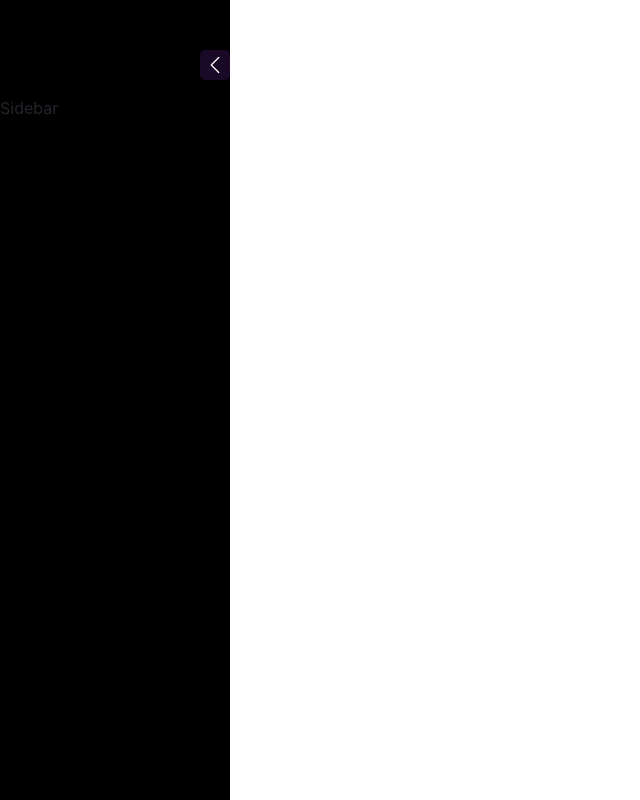
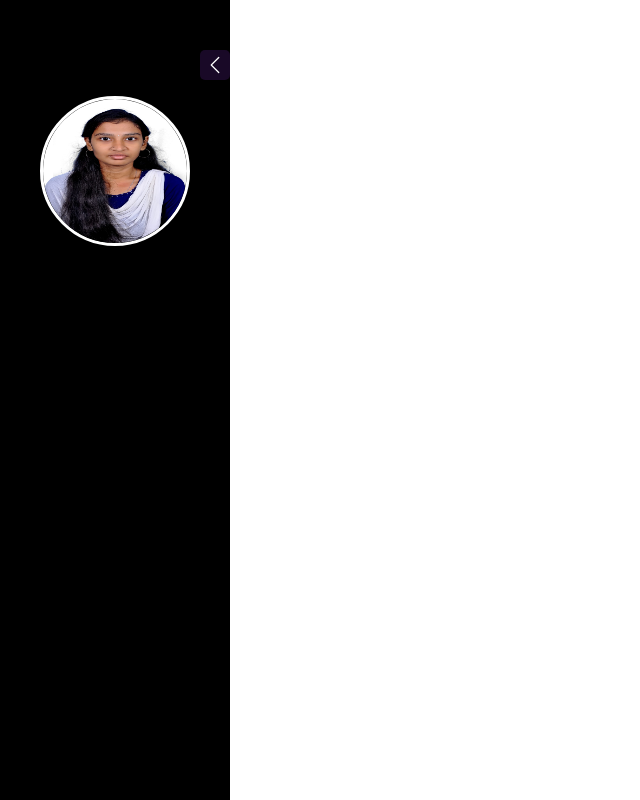
Before and after one commit to Thilagavijayan/Portfolio, a React (Create React App) app in the folder client/: page / in a window 1280 px wide. Shown: the whole page, without its empty margins (0-640 px from the left). Built offline with nearby package versions, Linux system fonts and the light colour scheme.

Commit message:
Updated Profilepic

```diff
--- a/client/src/Component/Sidebar/SidebarList.css
+++ b/client/src/Component/Sidebar/SidebarList.css
@@ -0,0 +1,10 @@
+.sidebar-profile-pic img{
+    border-radius: 90px;
+    margin-top: 10px;
+    height: 150px;
+    width: 150px;
+    display: flex;
+    vertical-align: middle;
+    margin: 0 auto;
+    border: 3px solid white;
+}
--- a/client/src/Component/Sidebar/SidebarList.js
+++ b/client/src/Component/Sidebar/SidebarList.js
@@ -1,9 +1,17 @@
 import React from 'react'
 import "./SidebarList.css";
-
+import profilepic from "../../image/image.jpeg"
 const SidebarList = () => {
   return (
-    <div>Sidebar</div>
+    <React.Fragment>
+        <div className='navbar-items'>
+
+            <div className='sidebar-profile-pic'>
+                <img src={profilepic} alt="profilepicture"/>
+
+            </div>
+        </div>
+    </React.Fragment>
   )
 }
 
```
Also changed, not shown: client/src/image/image.jpeg (added).
